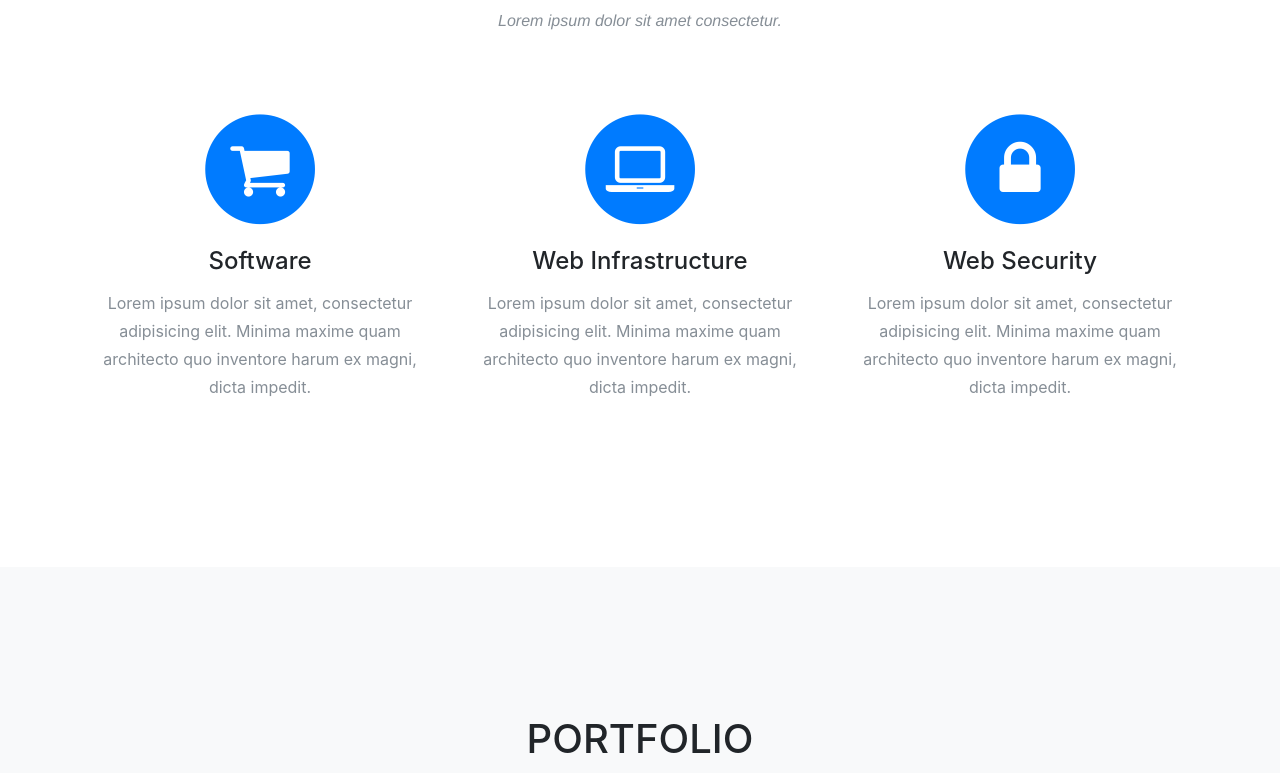
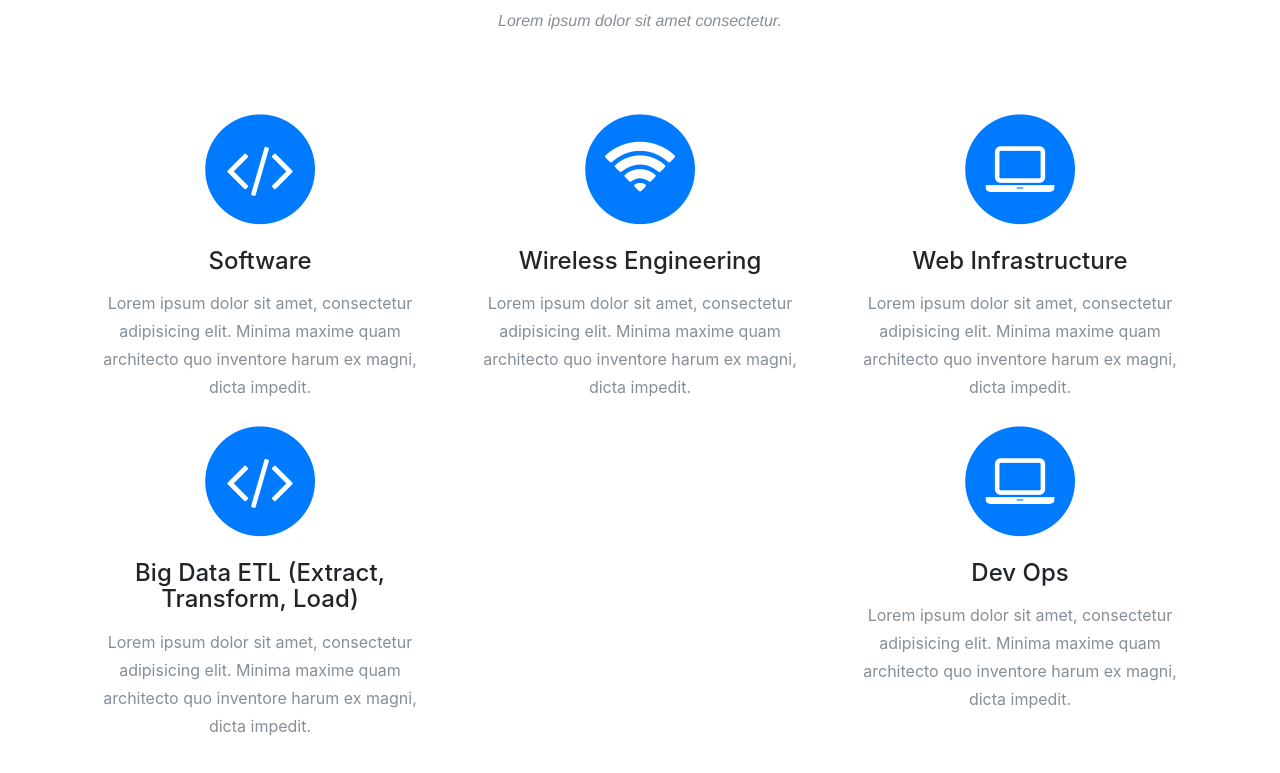
Before and after one commit to ravencrest/ravencrest.github.io, a website with bundled scripts: page index.html in a window 1280 px wide. Shown: the part 1317-2090 px from the top of the page. Built offline with nearby package versions, Linux system fonts and the light colour scheme; a web font is replaced by a local one.

Commit message:
Added more services

```diff
--- a/index.html
+++ b/index.html
@@ -84,9 +84,17 @@
           <div class="col-md-4">
             <span class="fa-stack fa-4x">
               <i class="fa fa-circle fa-stack-2x text-primary"></i>
-              <i class="fa fa-shopping-cart fa-stack-1x fa-inverse"></i>
+              <i class="fa fa-code fa-stack-1x fa-inverse"></i>
             </span>
             <h4 class="service-heading">Software</h4>
+            <p class="text-muted">Lorem ipsum dolor sit amet, consectetur adipisicing elit. Minima maxime quam architecto quo inventore harum ex magni, dicta impedit.</p>
+          </div>
+          <div class="col-md-4">
+            <span class="fa-stack fa-4x">
+              <i class="fa fa-circle fa-stack-2x text-primary"></i>
+              <i class="fa fa-wifi fa-stack-1x fa-inverse"></i>
+            </span>
+            <h4 class="service-heading">Wireless Engineering</h4>
             <p class="text-muted">Lorem ipsum dolor sit amet, consectetur adipisicing elit. Minima maxime quam architecto quo inventore harum ex magni, dicta impedit.</p>
           </div>
           <div class="col-md-4">
@@ -97,12 +105,25 @@
             <h4 class="service-heading">Web Infrastructure</h4>
             <p class="text-muted">Lorem ipsum dolor sit amet, consectetur adipisicing elit. Minima maxime quam architecto quo inventore harum ex magni, dicta impedit.</p>
           </div>
+        </div>
+        <div class="row text-center">
           <div class="col-md-4">
             <span class="fa-stack fa-4x">
               <i class="fa fa-circle fa-stack-2x text-primary"></i>
-              <i class="fa fa-lock fa-stack-1x fa-inverse"></i>
+              <i class="fa fa-code fa-stack-1x fa-inverse"></i>
             </span>
-            <h4 class="service-heading">Web Security</h4>
+            <h4 class="service-heading">Big Data ETL (Extract, Transform, Load)</h4>
+            <p class="text-muted">Lorem ipsum dolor sit amet, consectetur adipisicing elit. Minima maxime quam architecto quo inventore harum ex magni, dicta impedit.</p>
+          </div>
+          <div class="col-md-4">
+
+          </div>
+          <div class="col-md-4">
+            <span class="fa-stack fa-4x">
+              <i class="fa fa-circle fa-stack-2x text-primary"></i>
+              <i class="fa fa-laptop fa-stack-1x fa-inverse"></i>
+            </span>
+            <h4 class="service-heading">Dev Ops</h4>
             <p class="text-muted">Lorem ipsum dolor sit amet, consectetur adipisicing elit. Minima maxime quam architecto quo inventore harum ex magni, dicta impedit.</p>
           </div>
         </div>
```
